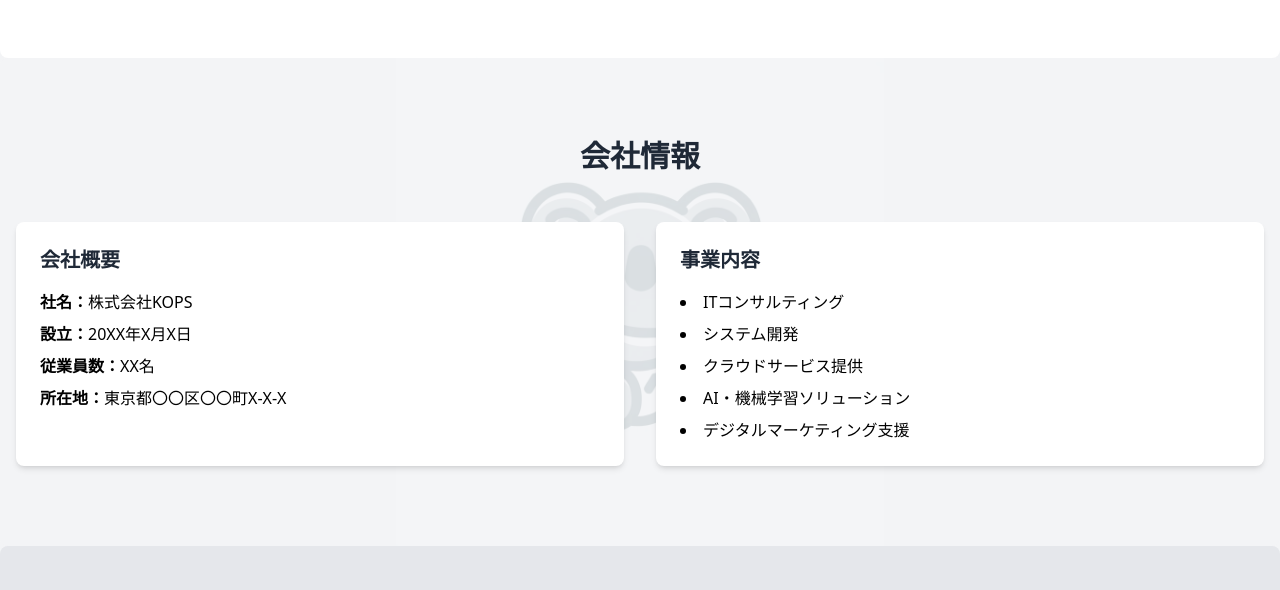
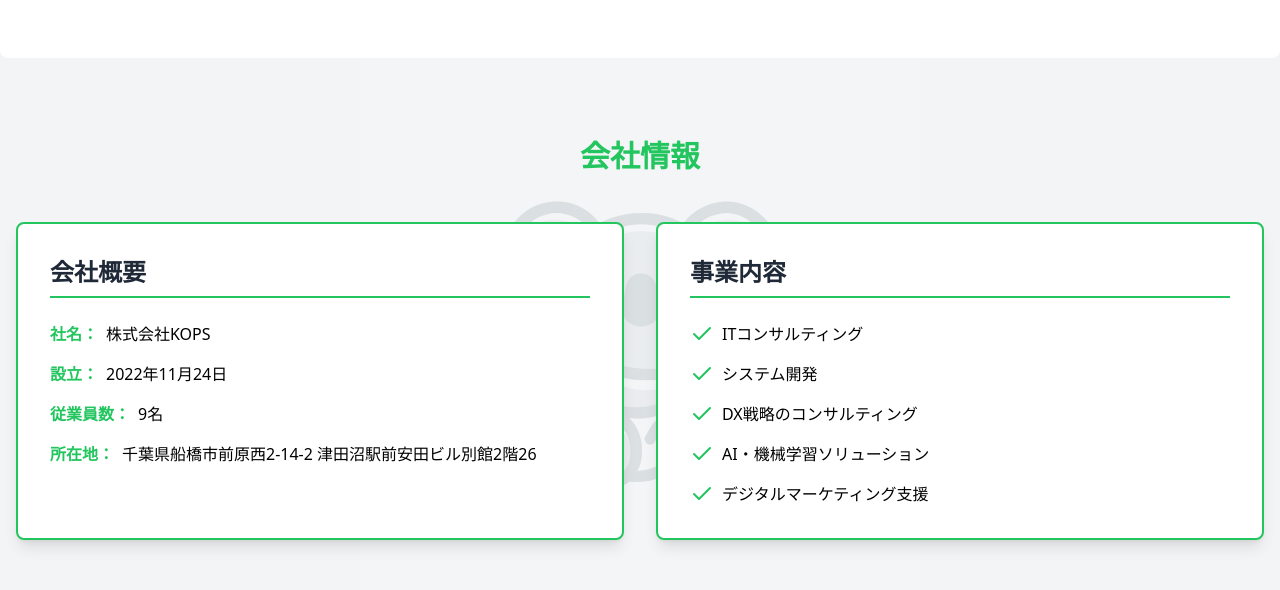
Before and after one commit to h-magome/kops-nuxt-project, a Nuxt app: page / in a window 1280 px wide. Shown: the part 4420-5010 px from the top of the page. Built offline with nearby package versions, Linux system fonts and the light colour scheme.

Commit message:
会社情報とデザインを修正した

```diff
--- a/pages/index.vue
+++ b/pages/index.vue
@@ -214,25 +214,25 @@
     <section id="company-info" class="py-20 bg-gray-100 rounded-lg relative">
       <div class="absolute inset-0 bg-contain bg-center bg-no-repeat opacity-10" style="background-image: url('/images/KOPSアイコン.webp');"></div>
       <div class="container mx-auto px-4 relative z-10">
-        <h2 class="text-3xl font-bold text-center mb-12 text-gray-800">会社情報</h2>
+        <h2 class="text-3xl font-bold text-center mb-12 text-green-500">会社情報</h2>
         <div class="grid grid-cols-1 md:grid-cols-2 gap-8">
-          <div class="bg-white p-6 rounded-lg shadow-md">
-            <h3 class="text-xl font-semibold mb-4 text-gray-800">会社概要</h3>
-            <ul class="space-y-2">
-              <li><strong>社名：</strong>株式会社KOPS</li>
-              <li><strong>設立：</strong>20XX年X月X日</li>
-              <li><strong>従業員数：</strong>XX名</li>
-              <li><strong>所在地：</strong>東京都〇〇区〇〇町X-X-X</li>
+          <div class="bg-white p-8 rounded-lg shadow-lg border-2 border-green-500 transform hover:scale-105 transition-transform duration-300">
+            <h3 class="text-2xl font-semibold mb-6 text-gray-800 border-b-2 border-green-500 pb-2">会社概要</h3>
+            <ul class="space-y-4">
+              <li class="flex items-center"><span class="font-bold text-green-500 mr-2">社名：</span>株式会社KOPS</li>
+              <li class="flex items-center"><span class="font-bold text-green-500 mr-2">設立：</span>2022年11月24日</li>
+              <li class="flex items-center"><span class="font-bold text-green-500 mr-2">従業員数：</span>9名</li>
+              <li class="flex items-center"><span class="font-bold text-green-500 mr-2">所在地：</span>千葉県船橋市前原西2-14-2 津田沼駅前安田ビル別館2階26</li>
             </ul>
           </div>
-          <div class="bg-white p-6 rounded-lg shadow-md">
-            <h3 class="text-xl font-semibold mb-4 text-gray-800">事業内容</h3>
-            <ul class="list-disc list-inside space-y-2">
-              <li>ITコンサルティング</li>
-              <li>システム開発</li>
-              <li>クラウドサービス提供</li>
-              <li>AI・機械学習ソリューション</li>
-              <li>デジタルマーケティング支援</li>
+          <div class="bg-white p-8 rounded-lg shadow-lg border-2 border-green-500 transform hover:scale-105 transition-transform duration-300">
+            <h3 class="text-2xl font-semibold mb-6 text-gray-800 border-b-2 border-green-500 pb-2">事業内容</h3>
+            <ul class="space-y-4">
+              <li class="flex items-center"><Check class="text-green-500 mr-2" /> ITコンサルティング</li>
+              <li class="flex items-center"><Check class="text-green-500 mr-2" /> システム開発</li>
+              <li class="flex items-center"><Check class="text-green-500 mr-2" /> DX戦略のコンサルティング</li>
+              <li class="flex items-center"><Check class="text-green-500 mr-2" /> AI・機械学習ソリューション</li>
+              <li class="flex items-center"><Check class="text-green-500 mr-2" /> デジタルマーケティング支援</li>
             </ul>
           </div>
         </div>
```
